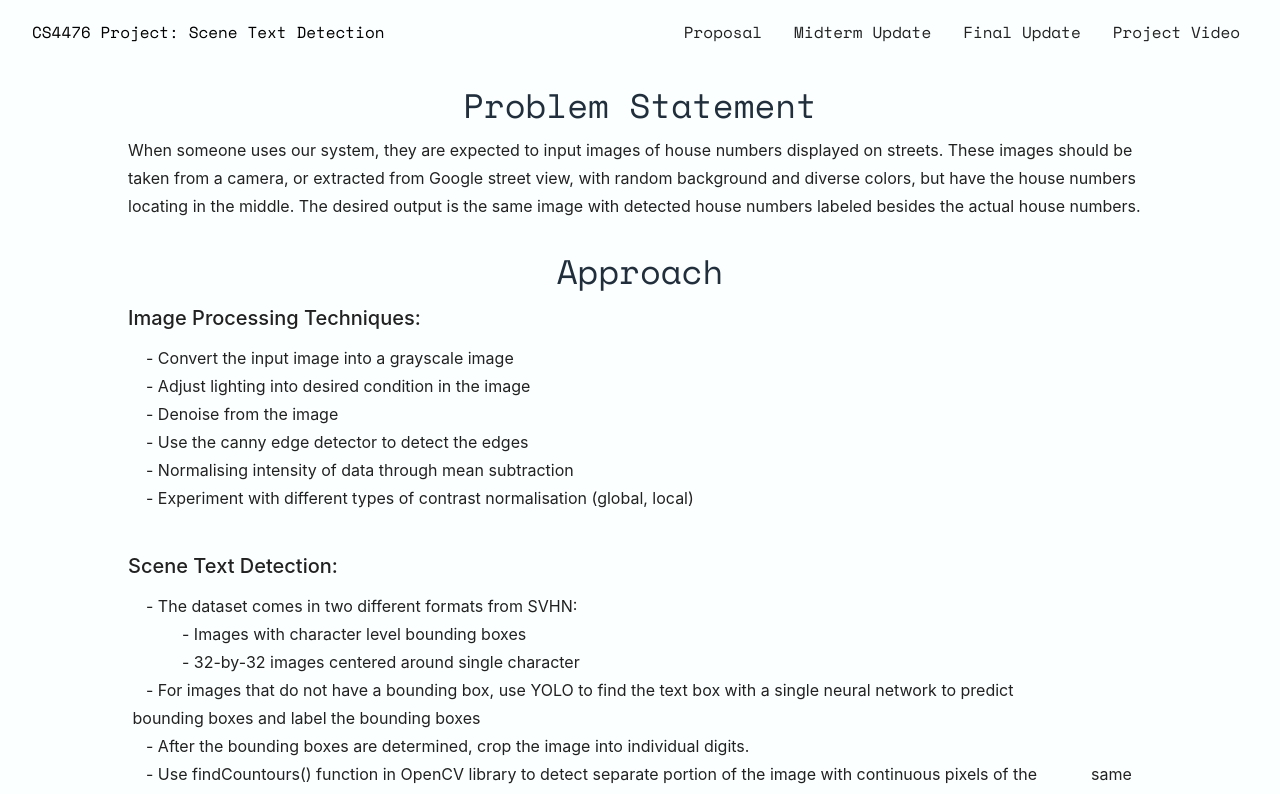
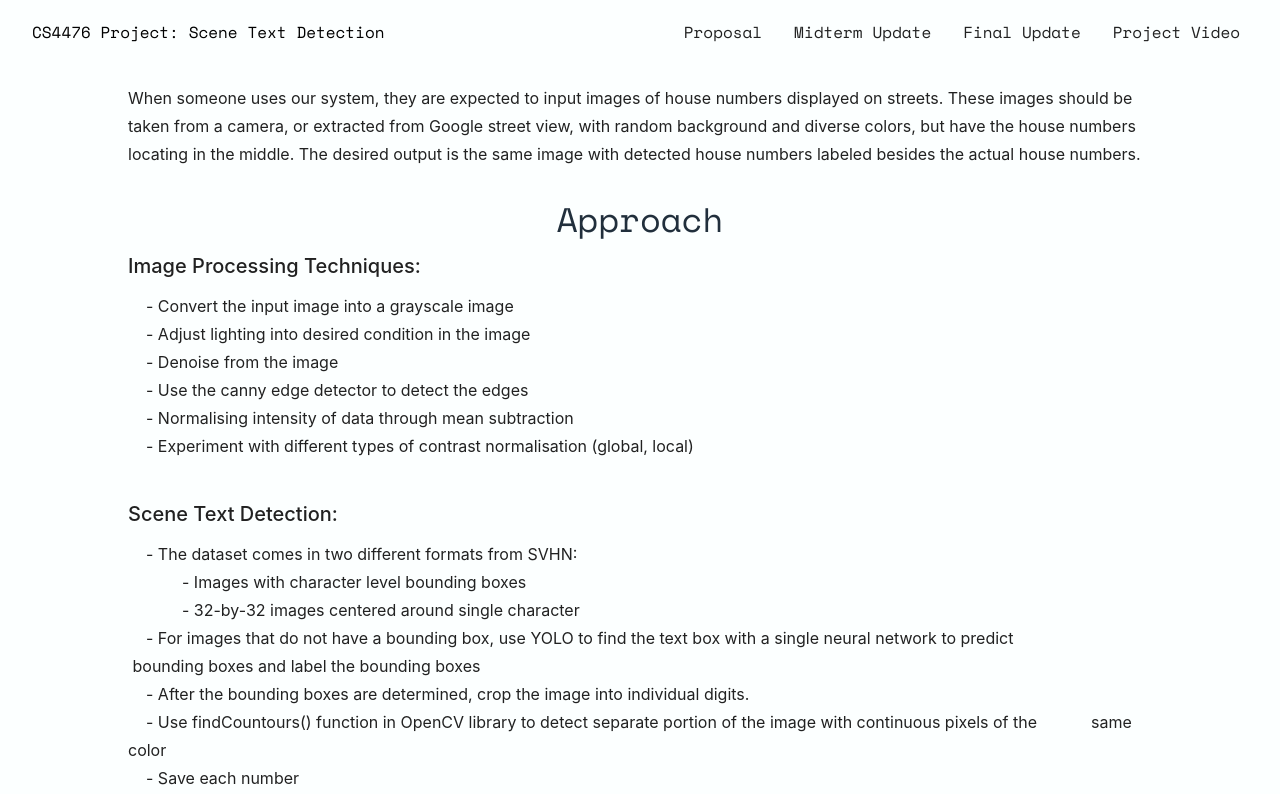
Before and after one commit to bruceliqin/CS4476-Project-Website, a React (Create React App) app: page /#/proposal in a window 1280 px wide. Shown: the top 794 px of the page. Built offline with nearby package versions, Linux system fonts and the light colour scheme.

Commit message:
testing change

```diff
--- a/src/pages/Proposal/Proposal.js
+++ b/src/pages/Proposal/Proposal.js
@@ -47,10 +47,6 @@ const Proposal = ({ tagChange }) => {
         <div className={classes.wrapper}>
             <Header></Header>
             <Box className={classes.boxFormat}>
-
-            <Typography align='center' variant='h4' className={classes.titleFormat}>
-                Problem Statement
-            </Typography>
             <Typography align='left' variant='subtitle1' className={classes.titleParagraphFormat}>
             When someone uses our system, they are expected to input images of house numbers displayed on streets. These images should be taken from a camera, or extracted from Google street view, with random background and diverse colors, but have the house numbers locating in the middle. The desired output is the same image with detected house numbers labeled besides the actual house numbers. <br></br>
             </Typography>
```
